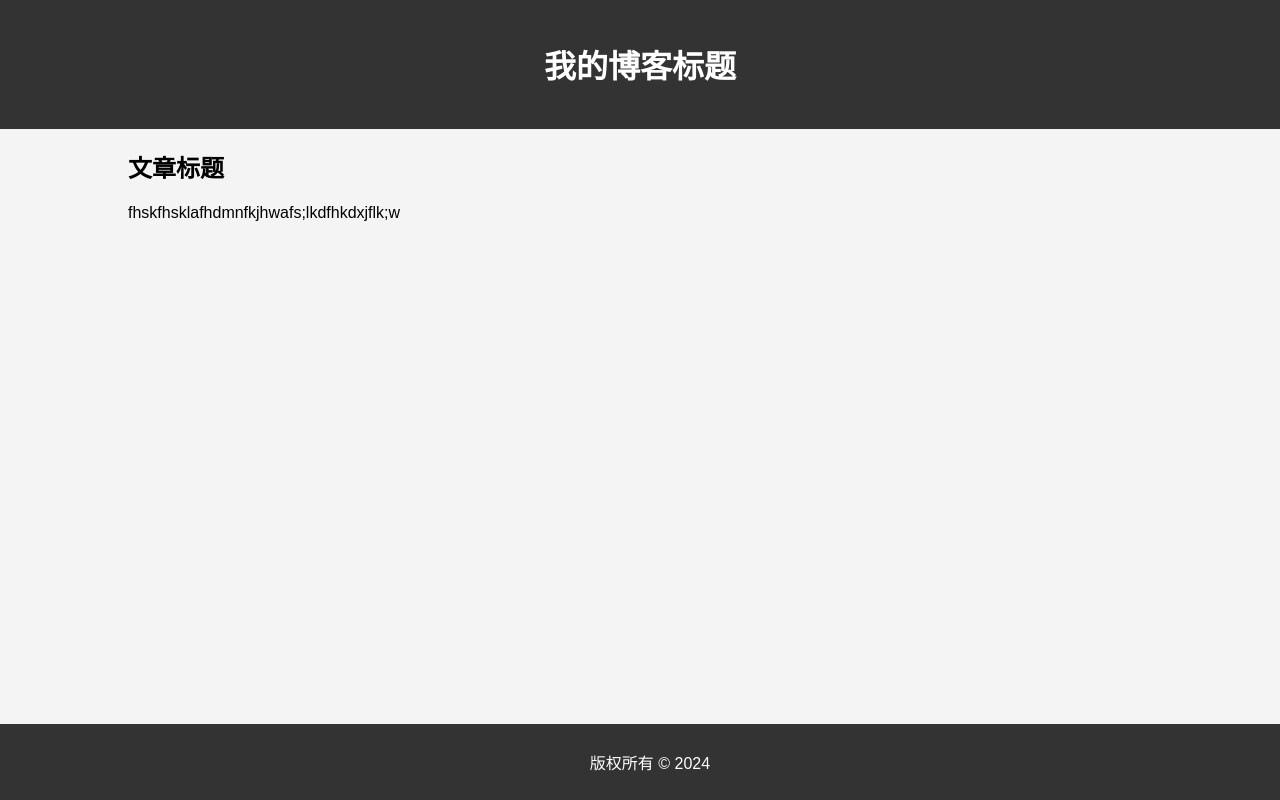
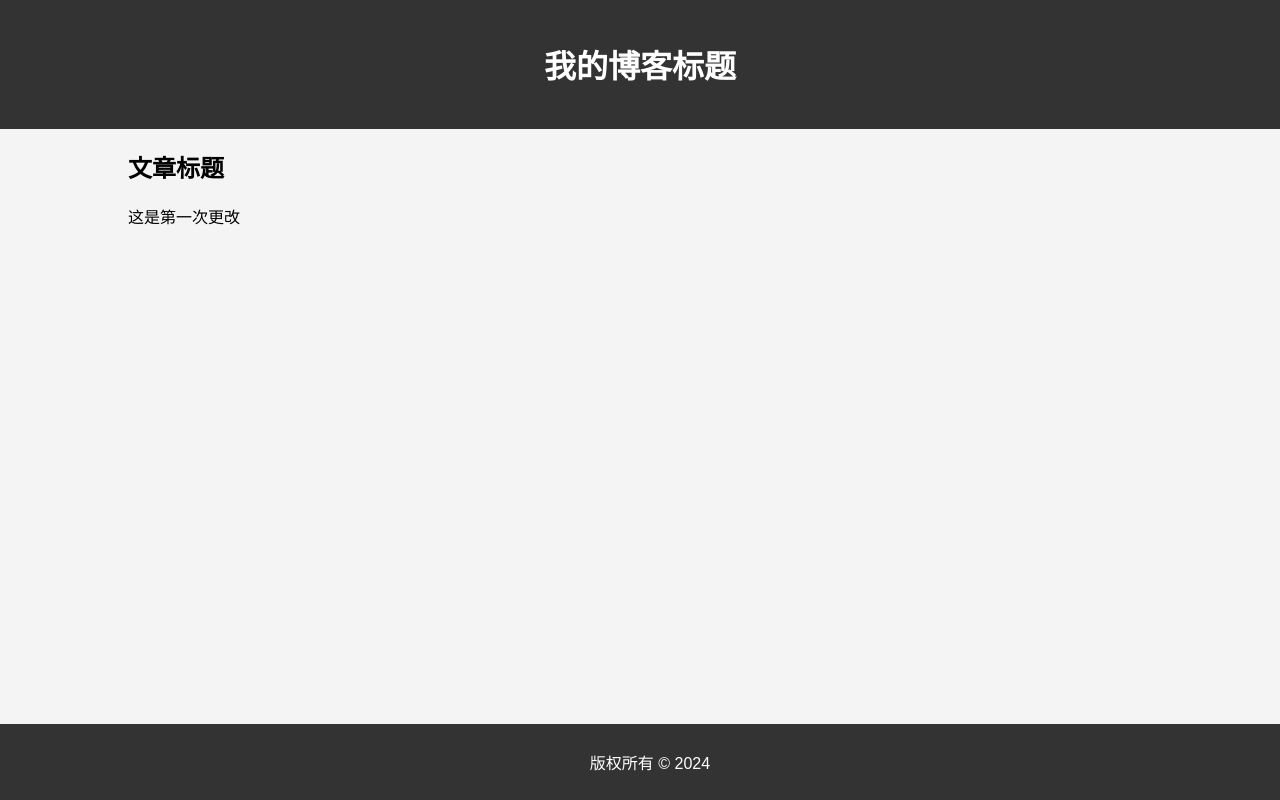
Before and after one commit to Yun-Sea/yc.github.io, a plain HTML site: page index.html in a window 1280 px wide. Drawn offline with Linux system fonts and the light colour scheme.

Commit message:
第一次更改

```diff
--- a/index.html
+++ b/index.html
@@ -43,7 +43,7 @@
         <!-- 在这里添加博客内容 -->
         <article>
             <h2>文章标题</h2>
-            <p>fhskfhsklafhdmnfkjhwafs;lkdfhkdxjflk;w</p>
+            <p>这是第一次更改</p>
         </article>
 
         <!-- 可以添加更多的文章或其他内容 -->
```
